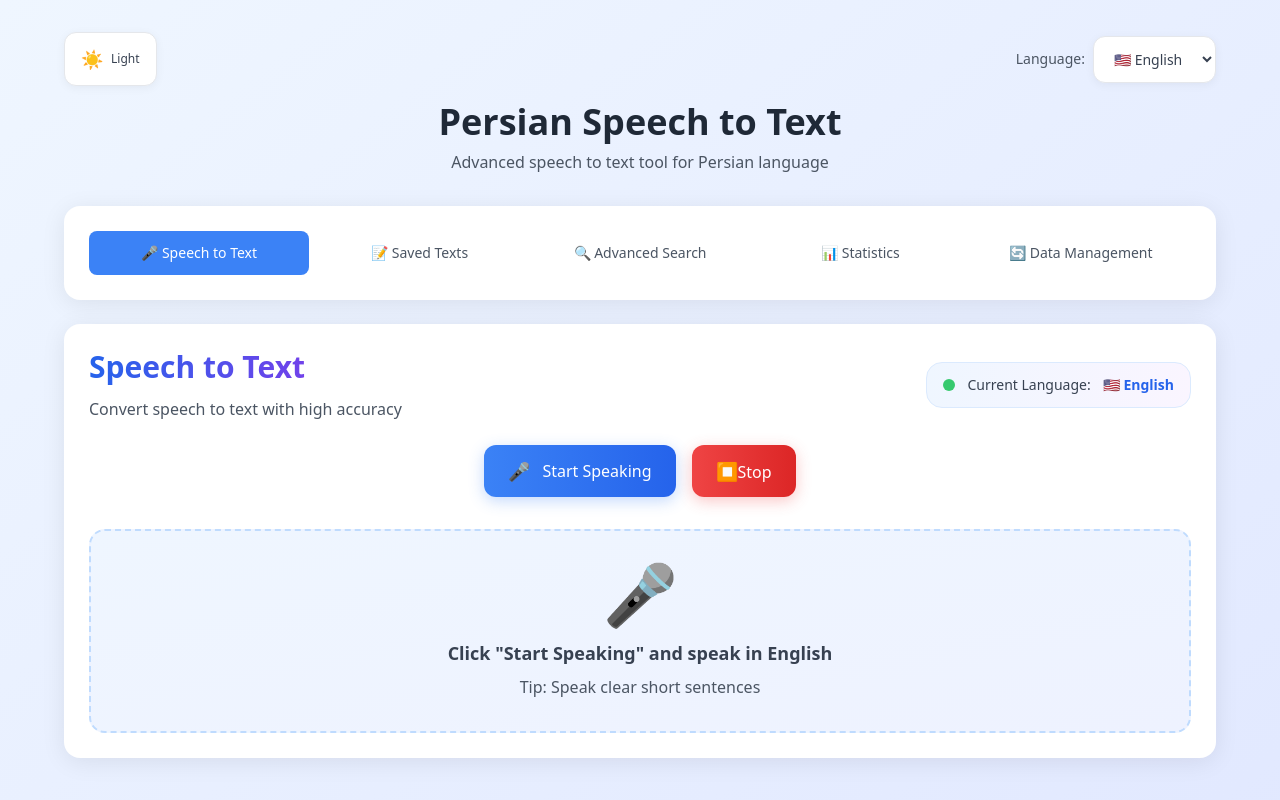
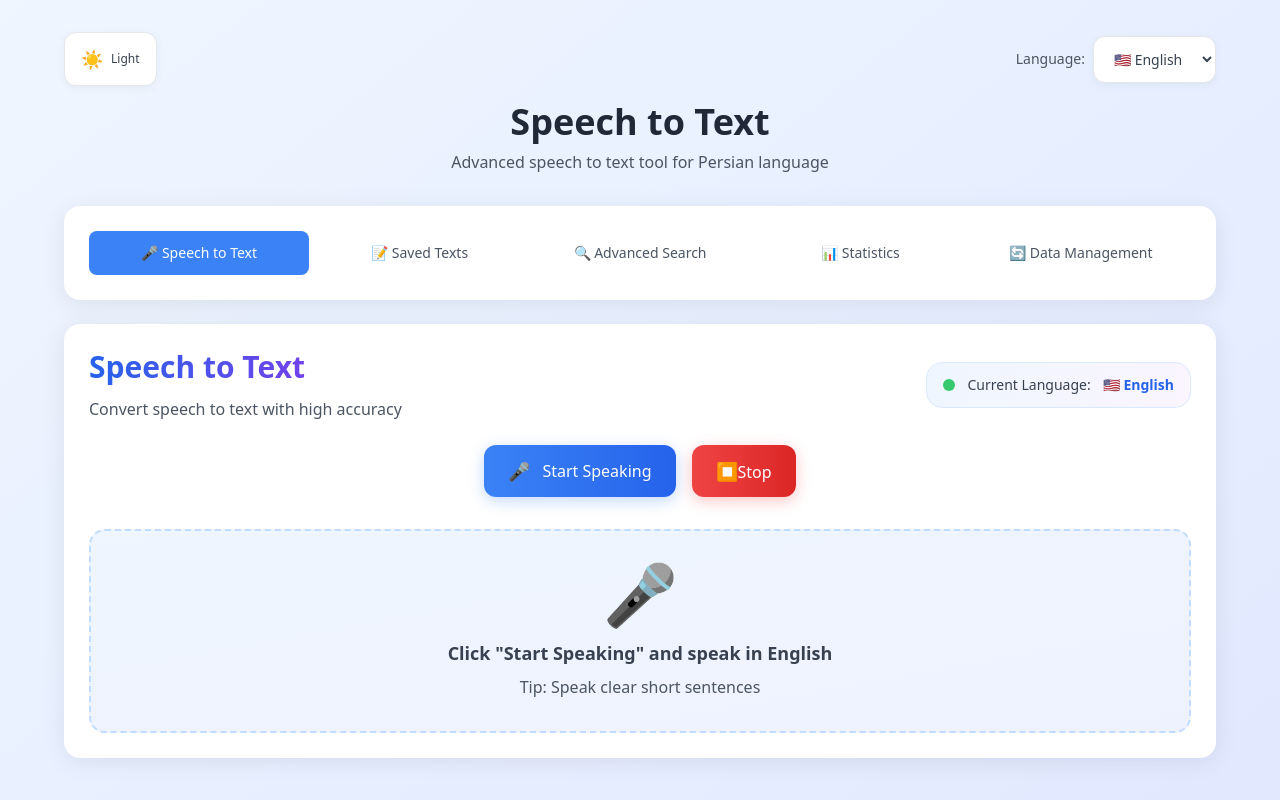
Before and after one commit to ArianAbbasian/Speech-to-text, a React (Create React App) app: page / in a window 1280 px wide. Shown: the top 800 px of the page. Built offline with nearby package versions, Linux system fonts and the light colour scheme.

Commit message:
Update en.js

```diff
--- a/src/locales/en.js
+++ b/src/locales/en.js
@@ -1,7 +1,7 @@
 export const en = {
   // General
   app: {
-    title: "Persian Speech to Text",
+    title: "Speech to Text",
     description: "Advanced speech to text tool for Persian language",
     madeWith: "Made with ❤️ ",
     language: "Language",
```
